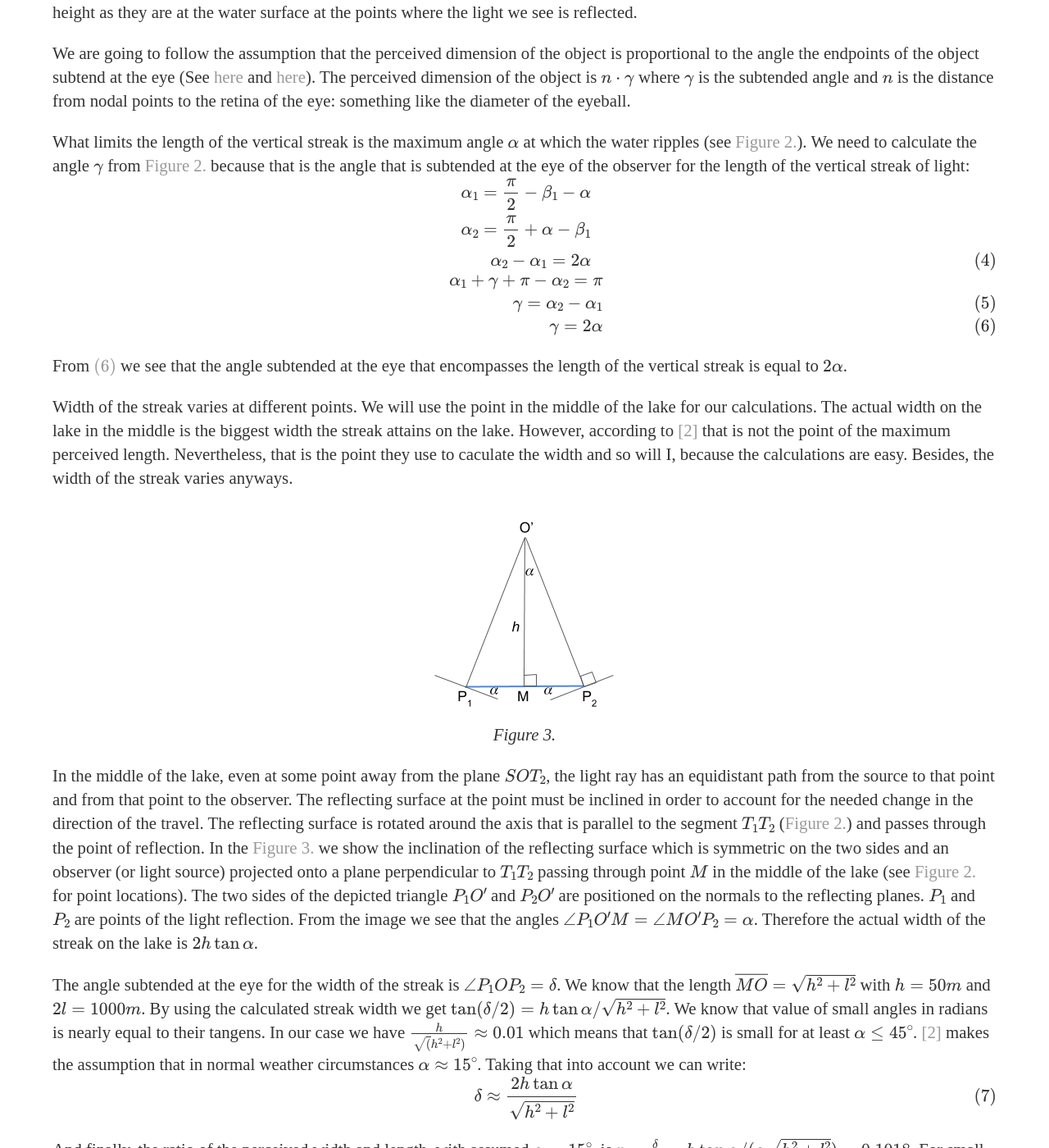
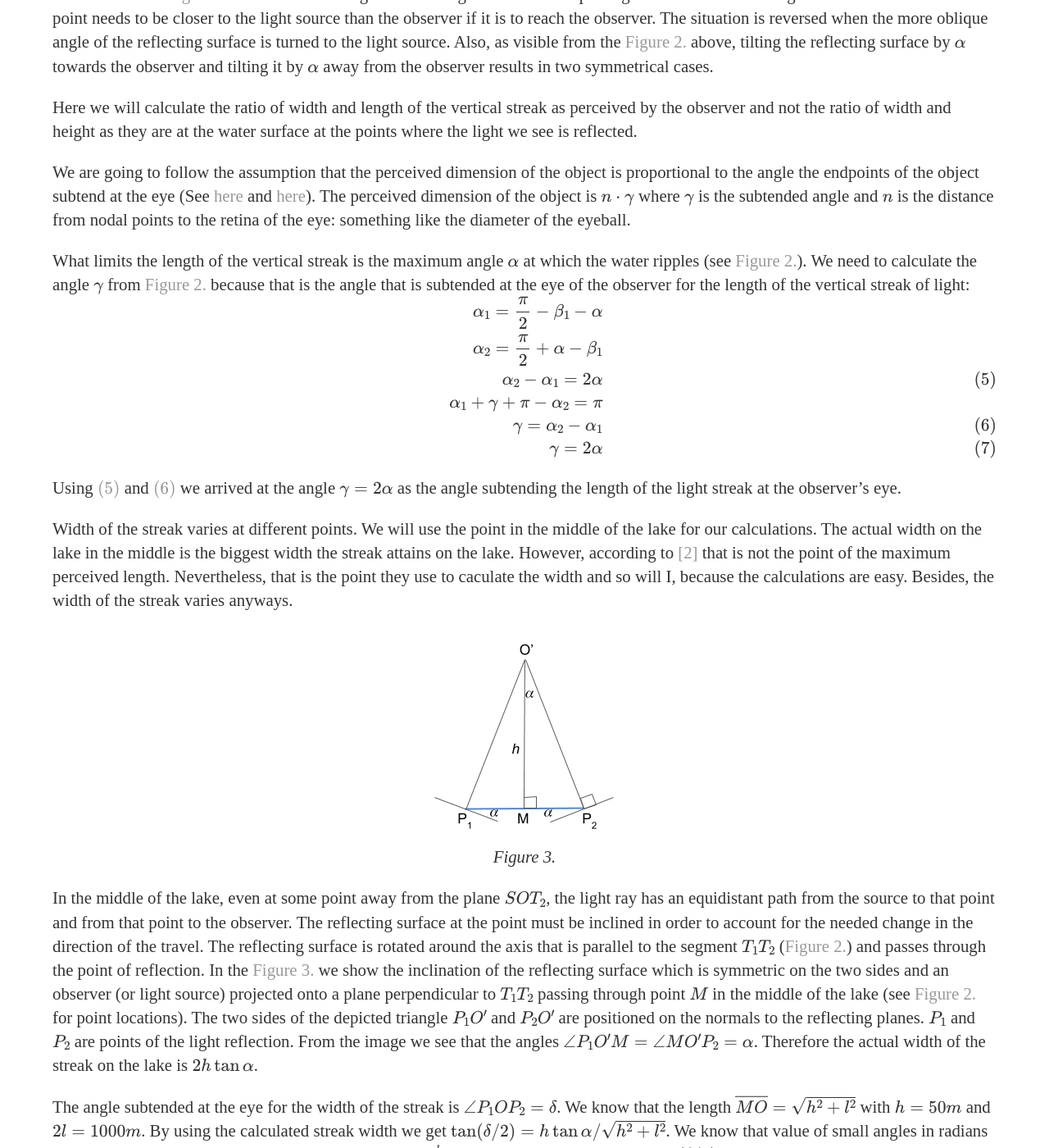
Before and after one commit to ana0209/ana0209.github.io, a Jekyll site: the page built from _posts/2020-06-25-Solutions-for-Chapter-18-in-NLA-by-Trefethen-and-Bau.md, in a window 1280 px wide and 1400 px high, scrolled down 3824 px. Shown: the whole window at 82% size. Built offline with Jekyll 4.4.1, drawn with Linux system fonts in a browser that asks for light colours; formulas are drawn with MathJax 3; some of the changed text lies outside the part shown.

Commit message:
Fix equation presentation

```diff
--- a/_posts/2020-06-25-Solutions-for-Chapter-18-in-NLA-by-Trefethen-and-Bau.md
+++ b/_posts/2020-06-25-Solutions-for-Chapter-18-in-NLA-by-Trefethen-and-Bau.md
@@ -96,18 +97,16 @@ What limits the length of the vertical streak is the maximum angle $$\alpha$$ at
 $$\begin{eqnarray}
 \alpha_1=\frac{\pi}{2}-\beta_1-\alpha \nonumber \\
 \alpha_2=\frac{\pi}{2}+\alpha-\beta_1 \nonumber \\
-\alpha_2-\alpha_1=2\alpha
 \label{eq:gamma-1}
-\end{eqnarray}$$
-$$\begin{eqnarray}
+\alpha_2-\alpha_1=2\alpha \\
 \alpha_1+\gamma+\pi-\alpha_2=\pi \nonumber \\
+\label{eq:gamma-2}
 \gamma=\alpha_2-\alpha_1 \\
 \gamma=2\alpha
-\label{eq:gamma-2}
 \end{eqnarray}$$
 
 
-From \eqref{eq:gamma-2} we see that the angle subtended at the eye that encompasses the length of the vertical streak is equal to $$2\alpha$$.
+Using \eqref{eq:gamma-1} and \eqref{eq:gamma-2} we arrived at the angle $$\gamma=2\alpha$$ as the angle subtending the length of the light streak at the observer's eye.
 
 Width of the streak varies at different points. We will use the point in the middle of the lake for our calculations. The actual width on the lake in the middle is the biggest width the streak attains on the lake. However, according to [[2]](#2) that is not the point of the maximum perceived length. Nevertheless, that is the point they use to caculate the width and so will I, because the calculations are easy. Besides, the width of the streak varies anyways.
 
@@ -121,7 +120,7 @@ Width of the streak varies at different points. We will use the point in the mid
 In the middle of the lake, even at some point away from the plane $$SOT_2$$, the light ray has an equidistant path from the source to that point and from that point to the observer. The reflecting surface at the point must be inclined in order to account for the needed change in the direction of the travel. The reflecting surface is rotated around the axis that is parallel to the segment $$T_1T_2$$ ([Figure 2.](#figure-2)) and passes through the point of reflection. In the [Figure 3.](#figure-3) we show the inclination of the reflecting surface which is symmetric on the two sides and an observer (or light source) projected onto a plane perpendicular to $$T_1T_2$$ passing through point $$M$$ in the middle of the lake (see [Figure 2.](#figure-2) for point locations). The two sides of the depicted triangle $$P_1O'$$ and $$P_2O'$$ are positioned on the normals to the reflecting planes. $$P_1$$ and $$P_2$$ are points of the light reflection. From the image we see that the angles $$\angle P_1O'M=\angle MO'P_2=\alpha$$. Therefore the actual width of the streak on the lake is $$2 h\tan \alpha$$.
 
 The angle subtended at the eye for the width of the streak is $$\angle P_1OP_2=\delta$$. We know that the length $$\overline{MO}=\sqrt{h^2+l^2}$$ with $$h=50m$$ and $$2l=1000m$$. By using the calculated streak width we get $$\tan (\delta/2)=h \tan \alpha/\sqrt{h^2+l^2}$$. We know that value of small angles in radians is nearly equal to their tangens. In our case we have $$\frac{h}{\sqrt(h^2+l^2)}\approx 0.01$$ which means that $$\tan (\delta/2)$$ is small for at least $$\alpha \leq 45^\circ$$. [[2]](#2) makes the assumption that in normal weather circumstances $$\alpha\approx 15^\circ$$. Taking that into account we can write:
-$$\begin{eqnarray} \delta \approx \frac{2h\tan\alpha}{\sqrt{h^2+l^2}}
+$$\begin{eqnarray} \nonumber \\ \delta \approx \frac{2h\tan\alpha}{\sqrt{h^2+l^2}}
 \end{eqnarray}$$
 
 And finally, the ratio of the perceived width and length, with assumed $$\alpha=15^\circ$$, is $$r=\frac{\delta}{\gamma}=h\tan\alpha/(\alpha\sqrt{h^2+l^2})=0.1018$$. For small $$\alpha$$ we have $$\tan\alpha \approx \alpha$$ so we can write $$r\approx\frac{h}{\sqrt(h^2+l^2)}=\sin \omega=0.0995$$. We see that for $$\alpha=15^\circ$$ the two calculations are quite close.
```
Also changed, not shown: other parts of _posts/2020-06-25-Solutions-for-Chapter-18-in-NLA-by-Trefethen-and-Bau.md (+2 -1 lines).
